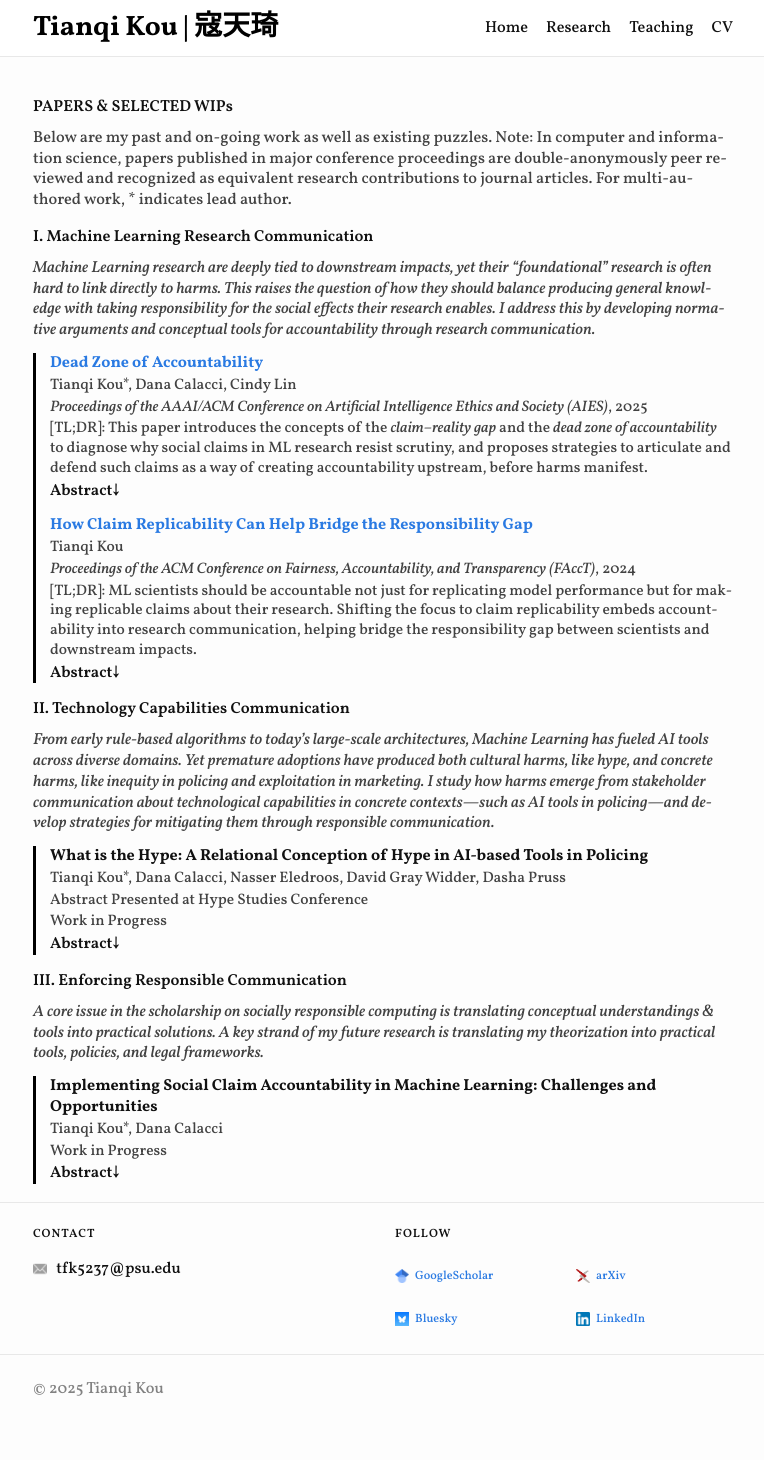
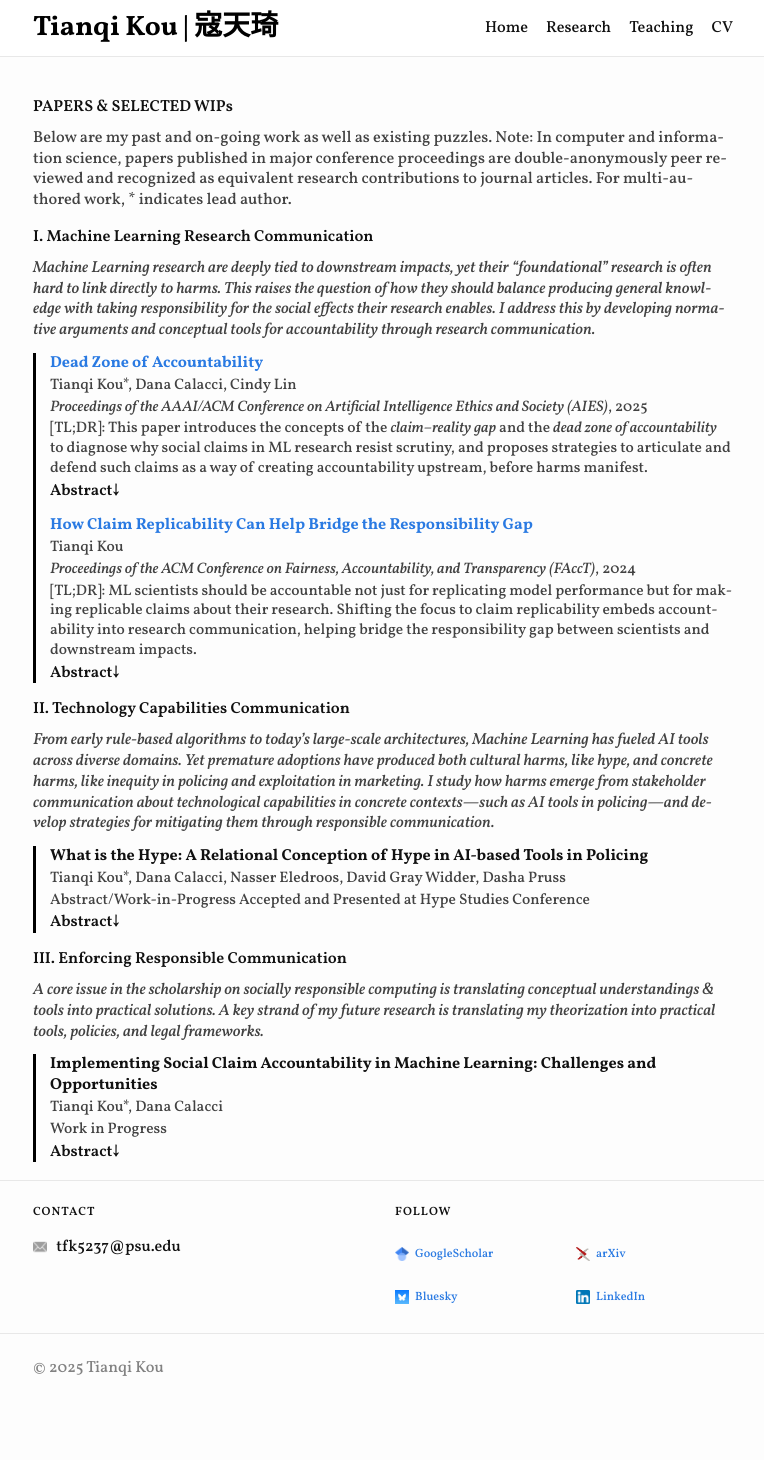
Before and after one commit to koutianqi/koutianqi.github.io, a Jekyll site: the page built from pages/research.markdown, in a window 1280 px wide. Shown: the whole page, without its empty margins (257-1021 px from the left). Built offline with Jekyll 4.4.1, drawn with Linux system fonts in a browser that asks for light colours; after the commit the page ends 1438 px from its top, so only the background shows below that.

Commit message:
Update research.markdown

```diff
--- a/pages/research.markdown
+++ b/pages/research.markdown
@@ -36,8 +36,7 @@ _<span style="color: #424242;">From early rule-based algorithms to today’s lar
 {% include paper.html
   title="What is the Hype: A Relational Conception of Hype in AI-based Tools in Policing"
   authors="Tianqi Kou*, Dana Calacci, Nasser Eledroos, David Gray Widder, Dasha Pruss"
-  venue="Abstract Presented at Hype Studies Conference"
-  tldr="Work in Progress"
+  venue="Abstract/Work-in-Progress Accepted and Presented at Hype Studies Conference"
   abstract="[working abstract] This study is motivated by two concerns. First, while discussions of AI hype abound across academia, industry, and civic research community, definitions of hype remain fragmented. Second, the deployment of Machine Learning–based tools in policing has drawn critical attention for issues such as privacy, inequity, lack of accountability. Through document analysis of communication artifacts across multiple communities for four policing tools, this study makes three contributions. First, it offers a novel definition of hype that foregrounds the relational dynamics of technological discourse. Second, it demonstrates how this relational conception of hype provides an analytic frame for diagnosing shortcomings in the communicative dimensions of ML-based policing tools. Finally, it identifies three problematic discursive practices in the communication of AI-based policing tools and suggests how rectifying them can advance responsible communication."
 %}
 </div>
```
